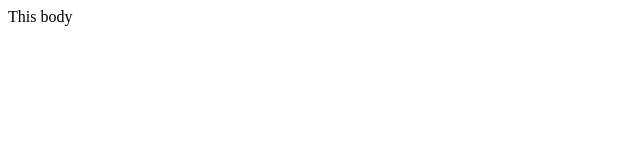
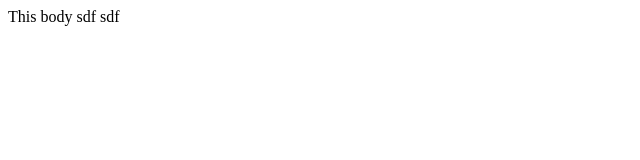
Before and after one commit to MofaggolHoshen/css-exmples, a plain HTML site: page index.html in a window 1280 px wide. Shown: the full height of the page, 0-640 px from the left. Drawn offline with Linux system fonts and the light colour scheme.

Commit message:
body added

```diff
--- a/index.html
+++ b/index.html
@@ -6,6 +6,6 @@
     <title>Document</title>
   </head>
   <body>
-    This body
+    This body sdf sdf
   </body>
 </html>
```
